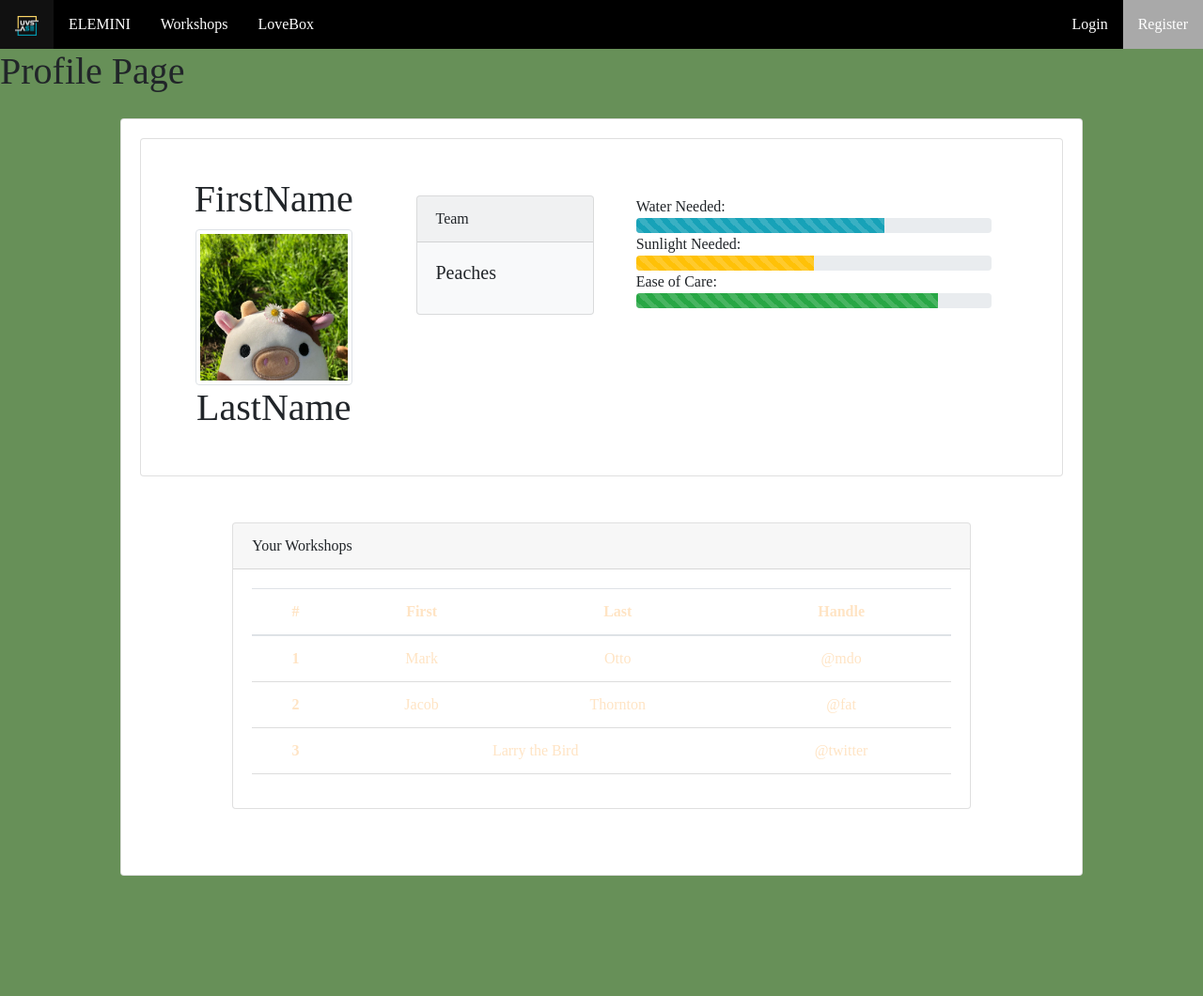
After one commit to courtneyyaps/USASE-Elemini-Gamification-System, a PHP site: page /views/profile.php in a window 1280 px wide. The commit adds this page. Shown: the whole page at 94% size. Run offline with PHP 8.4, Linux system fonts and the light colour scheme; some web fonts are replaced.

Commit message:
create initial profile page

```diff
--- /dev/null
+++ b/css/profile.css
@@ -0,0 +1,42 @@
+@font-face {
+    src: url(../fonts/CheddarGothicRough-Italic.otf);
+    font-family: cheddar-italic;
+}
+
+.pageHeader {
+
+    font-family: cheddar-italic;
+}
+.pfp {
+    height: 125pt;
+    width: auto;
+}
+.pfp-area h1 {
+    text-align: center;
+}
+.pfp-area img {
+    display: block;
+    margin-left: auto;
+    margin-right: auto;
+}
+.sectionHeader {
+    margin-bottom: 2%;
+}
+.instructions {
+    margin: 5%;
+    margin-left: 10%;
+    margin-right: 10%;
+}
+.section {
+    padding-left: 5%;
+    padding-right: 5%;
+}
+.last {
+    margin-bottom: 10%;
+}
+.outter {
+    margin-left: 10%;
+    margin-right: 10%;
+    margin-top: 2%;
+    margin-bottom: 10%;
+}
--- /dev/null
+++ b/views/profile.php
@@ -0,0 +1,117 @@
+<!DOCTYPE html>
+<html lang="en">
+<head>
+    <link rel="stylesheet" href="https://stackpath.bootstrapcdn.com/bootstrap/4.4.1/css/bootstrap.min.css"
+    integrity="sha384-Vkoo8x4CGsO3+Hhxv8T/Q5PaXtkKtu6ug5TOeNV6gBiFeWPGFN9MuhOf23Q9Ifjh" crossorigin="anonymous">
+    <link rel="stylesheet" href="../css/profile.css">
+    <link rel="stylesheet" href="../css/style.css">
+
+    <meta charset="UTF-8">
+    <meta name="viewport" content="width=device-width, initial-scale=1.0">
+    <title>Document</title>
+</head>
+<body>
+<?php include('menubar.php'); ?>
+
+<h1> Profile Page </h1>
+
+    <div class="card outter">
+        <div class="card-body">
+            <div class="card">
+                <div class="card-body">
+                    <div class="container">
+                        <div class="row">
+                            <!-- below is the profile picture (left) -->
+                            <div class="col-6 col-md-3 pfp-area">
+                                <h1 class="pageHeader">FirstName</h1>
+                                <img src="../images/profile2.jpg" class="pfp img-thumbnail">
+                                <h1 class="pageHeader">LastName</h1>
+                            </div>
+                            <!-- below contains the stamps (right) -->
+                            <div class="col-12 col-md-9">
+                                <div class="container">
+                                    <div class="row">
+                                        <div class="col-6 col-md-4">
+
+                                            <div class="card bg-light mb-3" style="max-width: 150pt;">
+                                                <div class="card-header">Team</div>
+                                                <div class="card-body">
+                                                    <h5 class="card-title">Peaches</h5>
+                                                </div>
+                                            </div>
+
+                                        </div>
+
+                                        <div class="col-12 col-md-8">
+                                            <div class="col">
+                                                Water Needed:
+                                                <div class="progress">
+                                                <div class="progress-bar progress-bar-striped bg-info" role="progressbar" style="width: 70%" aria-valuenow="50" aria-valuemin="0" aria-valuemax="100"></div>
+                                                </div>
+                                            </div>
+                                            <div class="col">
+                                                Sunlight Needed:
+                                                <div class="progress">
+                                                <div class="progress-bar progress-bar-striped bg-warning" role="progressbar" style="width: 50%" aria-valuenow="75" aria-valuemin="0" aria-valuemax="100"></div>
+                                                </div>
+                                            </div>
+                                            <div class="col">
+                                                Ease of Care:
+                                                <div class="progress">
+                                                <div class="progress-bar progress-bar-striped bg-success" role="progressbar" style="width: 85%" aria-valuenow="25" aria-valuemin="0" aria-valuemax="100"></div>
+                                                </div>
+                                            </div>
+                                        </div>
+                                    </div>
+                                </div>
+                            </div>
+                        </div>
+                    </div>
+                </div>
+            </div>
+
+            <!-- Insturctions Section -->
+            <div class="card instructions">
+                <div class="card-header">
+                Your Workshops
+                </div>
+                <div class="card-body">
+
+                <table class="table table-hover">
+                    <thead>
+                        <tr>
+                        <th scope="col">#</th>
+                        <th scope="col">First</th>
+                        <th scope="col">Last</th>
+                        <th scope="col">Handle</th>
+                        </tr>
+                    </thead>
+                    <tbody>
+                        <tr>
+                        <th scope="row">1</th>
+                        <td>Mark</td>
+                        <td>Otto</td>
+                        <td>@mdo</td>
+                        </tr>
+                        <tr>
+                        <th scope="row">2</th>
+                        <td>Jacob</td>
+                        <td>Thornton</td>
+                        <td>@fat</td>
+                        </tr>
+                        <tr>
+                        <th scope="row">3</th>
+                        <td colspan="2">Larry the Bird</td>
+                        <td>@twitter</td>
+                        </tr>
+                    </tbody>
+                    </table>
+
+                </div>
+            </div>
+
+
+        </div>
+     </div>
+</body>
+</html>
```
Also changed, not shown: views/workshops.php (+174 -184 lines), images/profile2.jpg (added).
